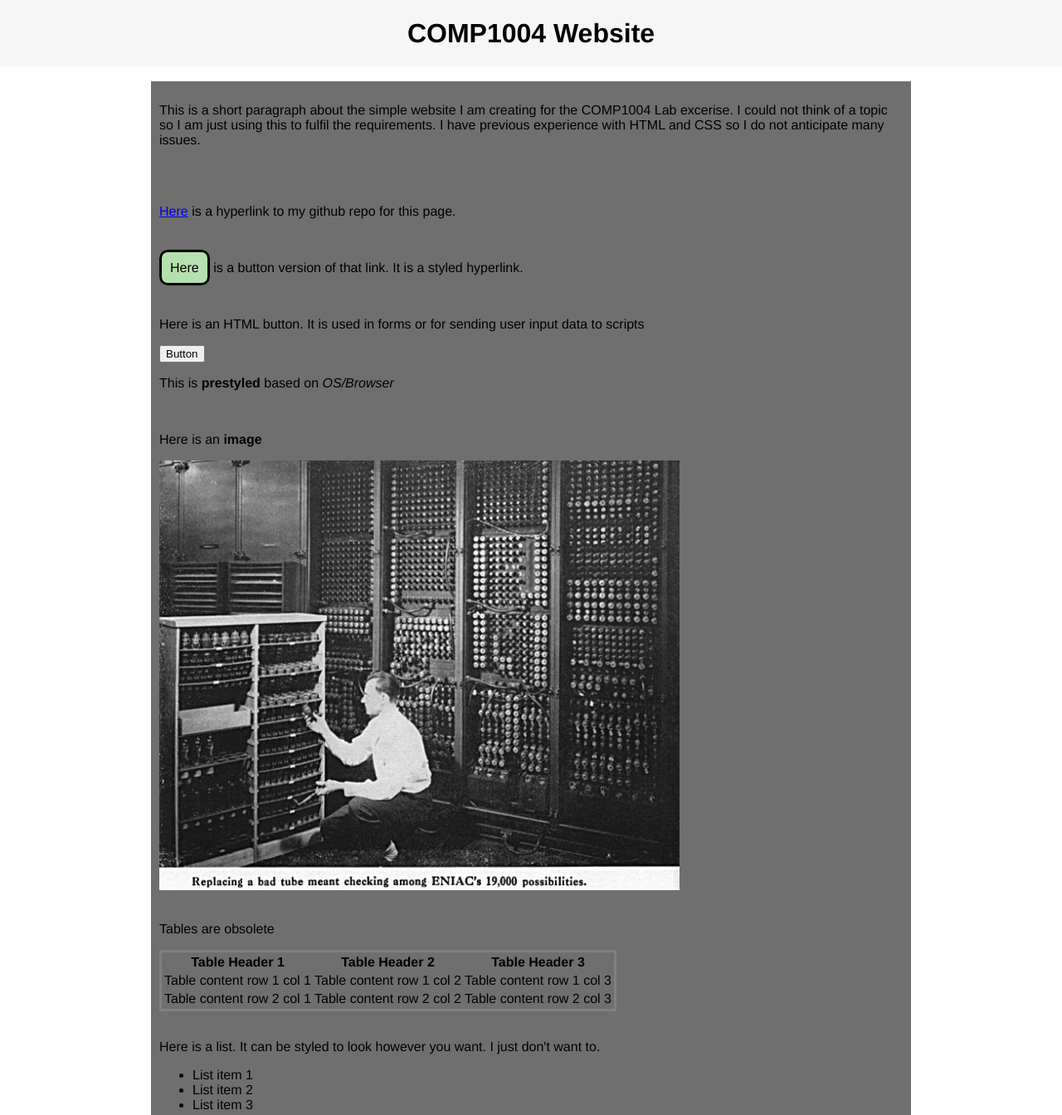
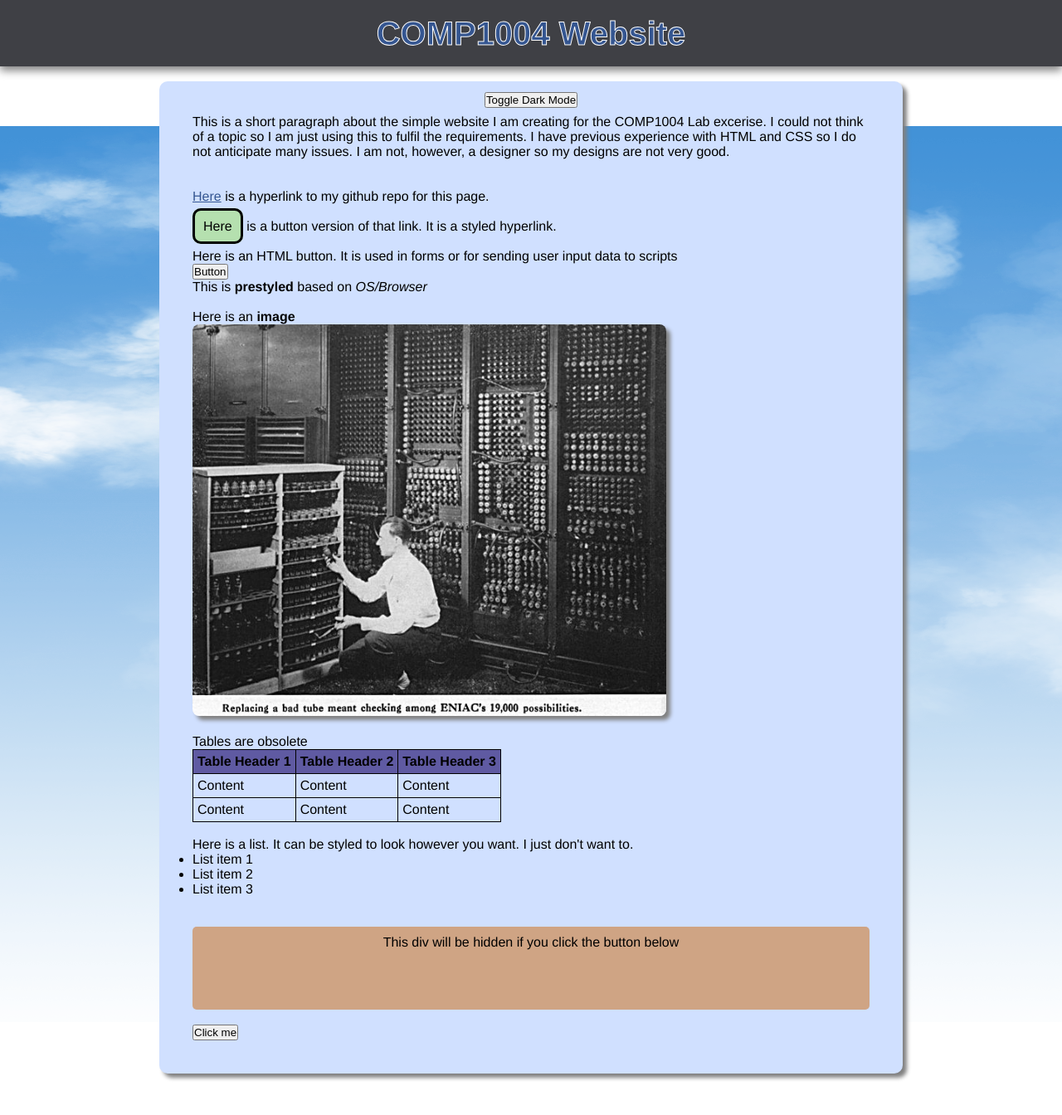
Before and after one commit to Bannerz/COMP1004, a plain HTML site: page index.html in a window 1280 px wide. Shown: the top 1344 px of the page at 83% size. Drawn offline with Linux system fonts and the light colour scheme.

Commit message:
javascript updates

```diff
--- a/index.html
+++ b/index.html
@@ -3,65 +3,17 @@
   <head>
     <title>Site title</title>
     <link rel="icon" type="image/x-icon" href="favicon.ico">
-    <style>
-      html {
-        margin: 0;
-        padding: 0;
-      }
-      body {
-        font-family: Helvetica, Arial, sans-serif;
-        margin: 0;
-        padding: 0;
-      }
-      .header {
-        width: 100%;
-        height: 10vh;
-        background: #f6f6f6;
-        text-align: center;
-        position: relative;
-        top: 0;
-        padding: 0;
-        margin: 0;
-        line-height: 10vh;
-      }
-      h1 {
-        padding: 0;
-        margin: 0;
-      }
-      table {
-        border-style: solid;
-      }
-      .pageBody {
-        margin: 0 auto;
-        width: 70%;
-        background: #6f6f6f;
-        padding: 10px;
-      }
-      .btn {
-        border-style: solid;
-        border-radius: 10px;
-        padding: 10px;
-        box-shadow: 5px;
-        text-decoration: none;
-        transition: 1s;
-        background: #b5e0af;
-        color: #000000;
-      }
-      .btn:hover {
-        background: white;
-      }
-    </style>
-    <script>
-
-    </script>
+    <link rel="stylesheet" href="style/style.css" type="text/css">
+    <script src="script.js"></script>
   </head>
-  <body>
+  <body class="light_mode" id="body_bg">
     <div class="header">
       <h1>COMP1004 Website</h1>
+      <button onclick="toggleDarkMode()">Toggle Dark Mode</button>
     </div>
     <br>
-    <div class="pageBody">
-      <p>This is a short paragraph about the simple website I am creating for the COMP1004 Lab excerise. I could not think of a topic so I am just using this to fulfil the requirements. I have previous experience with HTML and CSS so I do not anticipate many issues. </p>
+    <div class="pageBody" id="pageBody">
+      <p>This is a short paragraph about the simple website I am creating for the COMP1004 Lab excerise. I could not think of a topic so I am just using this to fulfil the requirements. I have previous experience with HTML and CSS so I do not anticipate many issues. I am not, however, a designer so my designs are not very good.</p>
       <br>
       <br>
       <p><a href="https://github.com/Bannerz/COMP1004" title="My Github Repo" target="_blank">Here</a> is a hyperlink to my github repo for this page.</p>
@@ -73,7 +25,7 @@
       <p>This is <b>prestyled</b> based on <i>OS/Browser</i></p>
       <br>
       <p>Here is an <b>image</b></p>
-      <img src="ENIAC-changing_a_tube.jpg" title="An image" alt="ENIAC Changing a tube" width="70%" height="auto" />
+      <img src="ENIAC-changing_a_tube.jpg" title="An image" alt="ENIAC Changing a tube" class="home_image" />
       <br>
       <br >
       <p>Tables are obsolete</p>
@@ -84,14 +36,14 @@
           <th>Table Header 3</th>
         </tr>
         <tr>
-          <td>Table content row 1 col 1</td>
-          <td>Table content row 1 col 2</td>
-          <td>Table content row 1 col 3</td>
+          <td>Content</td>
+          <td>Content</td>
+          <td>Content</td>
         </tr>
         <tr>
-          <td>Table content row 2 col 1</td>
-          <td>Table content row 2 col 2</td>
-          <td>Table content row 2 col 3</td>
+        <td>Content</td>
+        <td>Content</td>
+        <td>Content</td>
         </tr>
       </table>
       <br>
@@ -101,7 +53,19 @@
         <li>List item 2</li>
         <li>List item 3</li>
       </ul>
+      <br>
+      <br>
+      <div class="hideUnhide" id="hideDiv" style="display:block;">
+        <p>This div will be hidden if you click the button below</p>
+      </div>
+      <br>
+      <button onClick="showHtmlDiv()">Click me</button>
     </div>
+    <br>
 
+    <br>
+    <br>
+    <br>
+    <br>
   </body>
 </html>
--- /dev/null
+++ b/script.js
@@ -0,0 +1,53 @@
+function showHtmlDiv() {
+  var htmlShow = document.getElementById("hideDiv");
+  if (htmlShow.style.display == "none") {
+    htmlShow.style.display = "block";
+  } else {
+    htmlShow.style.display = "none";
+  }
+}
+
+function toggleDarkMode() {
+  var dark_mode_sky = document.getElementById("body_bg");
+  var dark_mode_body = document.getElementById("pageBody");
+
+  if (dark_mode_sky.classList == "light_mode") {
+    dark_mode_sky.classList.remove("light_mode");
+    dark_mode_sky.classList.add("dark_mode");
+    localStorage.setItem("darkMode", "enabled");
+  } else if (dark_mode_sky.classList == "dark_mode") {
+    dark_mode_sky.classList.remove("dark_mode");
+    dark_mode_sky.classList.add("light_mode");
+    localStorage.setItem("darkMode", "disabled");
+  }
+
+  if (dark_mode_body.classList == "pageBody") {
+    dark_mode_body.classList.remove("pageBody");
+    dark_mode_body.classList.add("pageBody_dark");
+  } else if (dark_mode_body.classList == "pageBody_dark") {
+    dark_mode_body.classList.remove("pageBody_dark");
+    dark_mode_body.classList.add("pageBody");
+  }
+
+}
+
+function applyDarkModePreference() {
+  var dark_mode_sky = document.getElementById("body_bg");
+  var dark_mode_body = document.getElementById("pageBody");
+  var darkMode = localStorage.getItem("darkMode");
+
+  if (darkMode === "enabled") {
+    dark_mode_sky.classList.remove("light_mode");
+    dark_mode_sky.classList.add("dark_mode");
+    dark_mode_body.classList.remove("pageBody");
+    dark_mode_body.classList.add("pageBody_dark");
+  } else {
+    dark_mode_sky.classList.remove("dark_mode");
+    dark_mode_sky.classList.add("light_mode");
+    dark_mode_body.classList.remove("pageBody_dark");
+    dark_mode_body.classList.add("pageBody");
+  }
+}
+
+// Apply the user's preference when the page loads
+document.addEventListener("DOMContentLoaded", applyDarkModePreference);
--- /dev/null
+++ b/style/style.css
@@ -0,0 +1,104 @@
+* {
+ margin: 0;
+ padding: 0;
+ box-sizing: border-box;
+}
+body {
+  font-family: Helvetica, Arial, sans-serif;
+  margin: 0;
+  padding: 0;
+  background-repeat: no-repeat;
+  background-position: center;
+  background-attachment: fixed;
+}
+
+body.light_mode {
+  background-image: url('sky.png');
+}
+
+body.dark_mode {
+  background-image: url('darksky.webp');
+
+}
+h1, a {
+ color: #355691;
+}
+h1 {
+ font-size: 2.5em;
+ text-align: center;
+ -webkit-text-stroke-width: 1px;
+ -webkit-text-stroke-color: white;
+}
+#main-title {
+ font-family: "Helvetica";
+}
+.header {
+  width: 100%;
+  height: 10vh;
+  background: #3F4045;
+  text-align: center;
+  position: relative;
+  top: 0;
+  padding: 0;
+  margin: 0;
+  line-height: 10vh;
+  box-shadow: 0px 5px 10px gray;
+}
+
+table, th, td  {
+  border: 1px solid;
+  border-collapse: collapse;
+  padding: 5px;
+}
+
+th {
+  background-color: #5F5AA2;
+}
+.pageBody {
+  margin: 0 auto;
+  width: 70%;
+  padding: 40px;
+  background-color: #d0e0ff;
+  border-radius: 10px;
+  box-shadow: 5px 5px 5px gray;
+
+}
+
+.pageBody_dark {
+  margin: 0 auto;
+  width: 70%;
+  padding: 40px;
+  background-color: #2e2d2d;
+  border-radius: 10px;
+  box-shadow: 5px 5px 5px gray;
+  color: white;
+}
+
+.btn {
+  border-style: solid;
+  border-radius: 10px;
+  padding: 10px;
+  box-shadow: 5px;
+  text-decoration: none;
+  transition: 1s;
+  background: #b5e0af;
+  color: #000000;
+}
+.btn:hover {
+  background: white;
+}
+.home_image {
+  width: 70%;
+  height: auto;
+  margin: 0 auto;
+  border-radius: 8px;
+  box-shadow: 5px 5px 5px gray;
+}
+.hideUnhide {
+  width: 100%;
+  height: 100px;
+  background-color: #cfa484;
+  padding: 10px;
+  text-align: center;
+  border-radius: 5px;
+}
```
Also changed, not shown: style/darksky.webp (added), style/sky.png (added), 1 other file.
